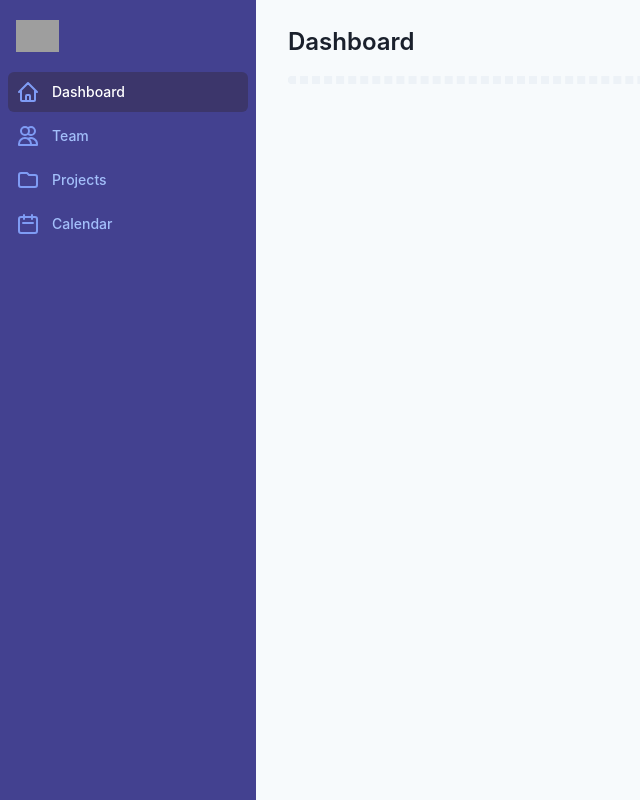
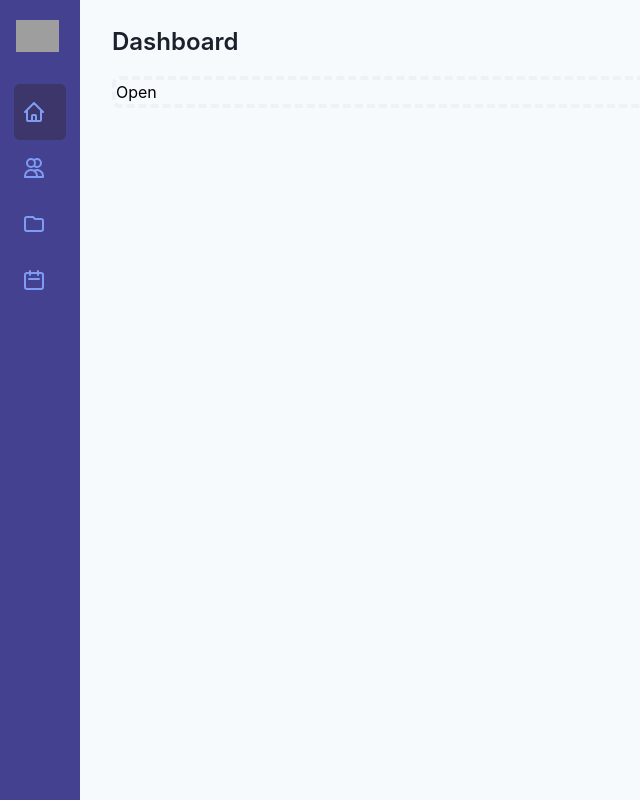
Before and after one commit to geektalent1010/sass-starter-kit, a Next.js app: page /app in a window 1280 px wide. Shown: the whole page, without its empty margins (0-640 px from the left). Built offline with nearby package versions, Linux system fonts and the light colour scheme; grey boxes are pictures that could not be loaded; what @tailwindcss/ui would draw is missing.

Commit message:
added sidebar icons

```diff
--- a/src/components/app/AppLayout/App.js
+++ b/src/components/app/AppLayout/App.js
@@ -1,8 +1,12 @@
 import { useState } from 'react';
 import SidebarDesktop from './sidebarDesktop';
 import SidebarMobile from './sidebarMobile';
+import SidebarIcons from './sidebarIcons';
 
 const App = () => {
+  const [isSidebar, toggleSidebar] = useState(false);
+  const sidebarHandler = () => (isSidebar ? toggleSidebar(false) : toggleSidebar(true));
+
   const [mobileMenu, toggleMobileMenu] = useState(false);
   const mobileMenuHandler = () => (mobileMenu ? toggleMobileMenu(false) : toggleMobileMenu(true));
 
@@ -11,7 +15,7 @@ const App = () => {
       {/*<!-- Off-canvas menu for mobile, show/hide based on off-canvas menu state. -->*/}
       {mobileMenu ? <SidebarMobile mobileMenuHandler={mobileMenuHandler} /> : null}
       {/*<!-- Static sidebar for desktop -->*/}
-      <SidebarDesktop />
+      {isSidebar ? <SidebarDesktop /> : <SidebarIcons />}
       <div className='flex flex-col w-0 flex-1 overflow-hidden'>
         <div className='md:hidden pl-1 pt-1 sm:pl-3 sm:pt-3'>
           <button
@@ -44,7 +48,9 @@ const App = () => {
             <div className='max-w-7xl mx-auto px-4 sm:px-6 md:px-8'>
               {/*<!-- Replace with your content -->*/}
               <div className='py-4'>
-                <div className='border-4 border-dashed border-gray-200 rounded-lg h-96'></div>
+                <div className='border-4 border-dashed border-gray-200 rounded-lg h-96'>
+                  <button onClick={sidebarHandler}>Open</button>
+                </div>
               </div>
               {/*<!-- /End replace -->*/}
             </div>
--- a/src/components/app/AppLayout/sidebarDesktop.js
+++ b/src/components/app/AppLayout/sidebarIcons.js
@@ -1,24 +1,24 @@
 import AvatarDropDown from './avatarDropDown';
 
-const SidebarDesktop = () => {
+const SidebarIcons = () => {
   return (
     <div className='hidden md:flex md:flex-shrink-0'>
-      <div className='flex flex-col w-64'>
+      <div className='flex flex-col justify-center w-20'>
         {/*<!-- Sidebar component, swap this element with another sidebar if you like -->*/}
         <div className='flex flex-col h-0 flex-1 bg-indigo-800'>
           <div className='flex-1 flex flex-col pt-5 pb-4 overflow-y-auto'>
             <div className='flex items-center flex-shrink-0 px-4'>
               <img
                 className='h-8 w-auto'
-                src='https://tailwindui.com/img/logos/v1/workflow-logo-on-brand.svg'
+                src='https://tailwindui.com/img/logos/workflow-mark-on-white.svg'
                 alt='Workflow'
               />
             </div>
             {/*<AvatarDropDown />*/}
-            <nav className='mt-5 flex-1 px-2 bg-indigo-800 space-y-1'>
+            <nav className='mt-8 flex flex-col items-center bg-indigo-800'>
               <a
                 href='#'
-                className='group flex items-center px-2 py-2 text-sm leading-5 font-medium text-white rounded-md bg-indigo-900 focus:outline-none focus:bg-indigo-700 transition ease-in-out duration-150'
+                className='group flex items-center px-2 py-4 text-sm leading-5 font-medium text-white rounded-md bg-indigo-900 focus:outline-none focus:bg-indigo-700 transition ease-in-out duration-150'
               >
                 {/*<!-- Heroicon name: home -->*/}
                 <svg
@@ -35,12 +35,11 @@ const SidebarDesktop = () => {
                     d='M3 12l2-2m0 0l7-7 7 7M5 10v10a1 1 0 001 1h3m10-11l2 2m-2-2v10a1 1 0 01-1 1h-3m-6 0a1 1 0 001-1v-4a1 1 0 011-1h2a1 1 0 011 1v4a1 1 0 001 1m-6 0h6'
                   />
                 </svg>
-                Dashboard
               </a>
 
               <a
                 href='#'
-                className='group flex items-center px-2 py-2 text-sm leading-5 font-medium text-indigo-300 rounded-md hover:text-white hover:bg-indigo-700 focus:outline-none focus:text-white focus:bg-indigo-700 transition ease-in-out duration-150'
+                className='group flex items-center px-2 py-4 text-sm leading-5 font-medium text-indigo-300 rounded-md hover:text-white hover:bg-indigo-700 focus:outline-none focus:text-white focus:bg-indigo-700 transition ease-in-out duration-150'
               >
                 {/*<!-- Heroicon name: users -->*/}
                 <svg
@@ -57,12 +56,11 @@ const SidebarDesktop = () => {
                     d='M12 4.354a4 4 0 110 5.292M15 21H3v-1a6 6 0 0112 0v1zm0 0h6v-1a6 6 0 00-9-5.197M13 7a4 4 0 11-8 0 4 4 0 018 0z'
                   />
                 </svg>
-                Team
               </a>
 
               <a
                 href='#'
-                className='group flex items-center px-2 py-2 text-sm leading-5 font-medium text-indigo-300 rounded-md hover:text-white hover:bg-indigo-700 focus:outline-none focus:text-white focus:bg-indigo-700 transition ease-in-out duration-150'
+                className='group flex items-center px-2 py-4 text-sm leading-5 font-medium text-indigo-300 rounded-md hover:text-white hover:bg-indigo-700 focus:outline-none focus:text-white focus:bg-indigo-700 transition ease-in-out duration-150'
               >
                 {/*<!-- Heroicon name: folder -->*/}
                 <svg
@@ -79,12 +77,11 @@ const SidebarDesktop = () => {
                     d='M3 7v10a2 2 0 002 2h14a2 2 0 002-2V9a2 2 0 00-2-2h-6l-2-2H5a2 2 0 00-2 2z'
                   />
                 </svg>
-                Projects
               </a>
 
               <a
                 href='#'
-                className='group flex items-center px-2 py-2 text-sm leading-5 font-medium text-indigo-300 rounded-md hover:text-white hover:bg-indigo-700 focus:outline-none focus:text-white focus:bg-indigo-700 transition ease-in-out duration-150'
+                className='group flex items-center px-2 py-4 text-sm leading-5 font-medium text-indigo-300 rounded-md hover:text-white hover:bg-indigo-700 focus:outline-none focus:text-white focus:bg-indigo-700 transition ease-in-out duration-150'
               >
                 {/*<!-- Heroicon name: calendar -->*/}
                 <svg
@@ -101,7 +98,6 @@ const SidebarDesktop = () => {
                     d='M8 7V3m8 4V3m-9 8h10M5 21h14a2 2 0 002-2V7a2 2 0 00-2-2H5a2 2 0 00-2 2v12a2 2 0 002 2z'
                   />
                 </svg>
-                Calendar
               </a>
             </nav>
           </div>
@@ -111,4 +107,4 @@ const SidebarDesktop = () => {
   );
 };
 
-export default SidebarDesktop;
+export default SidebarIcons;
```
